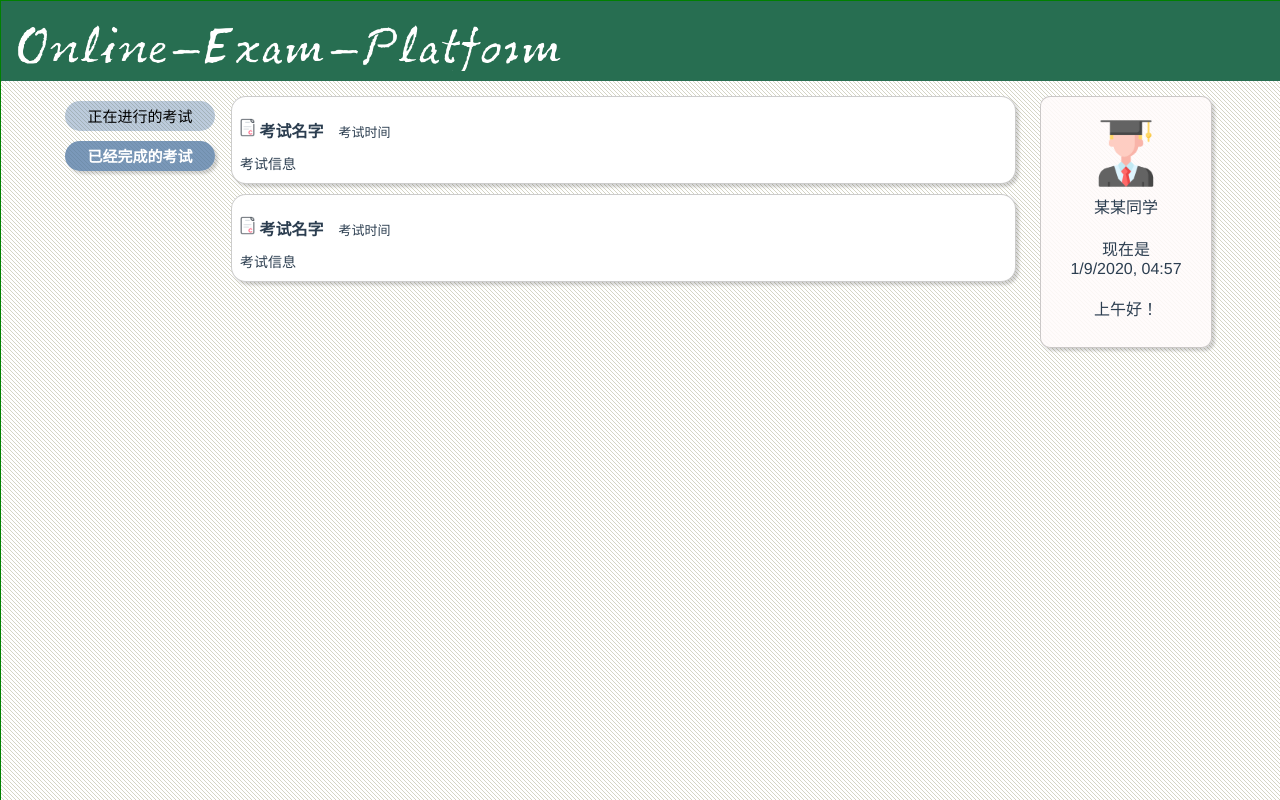
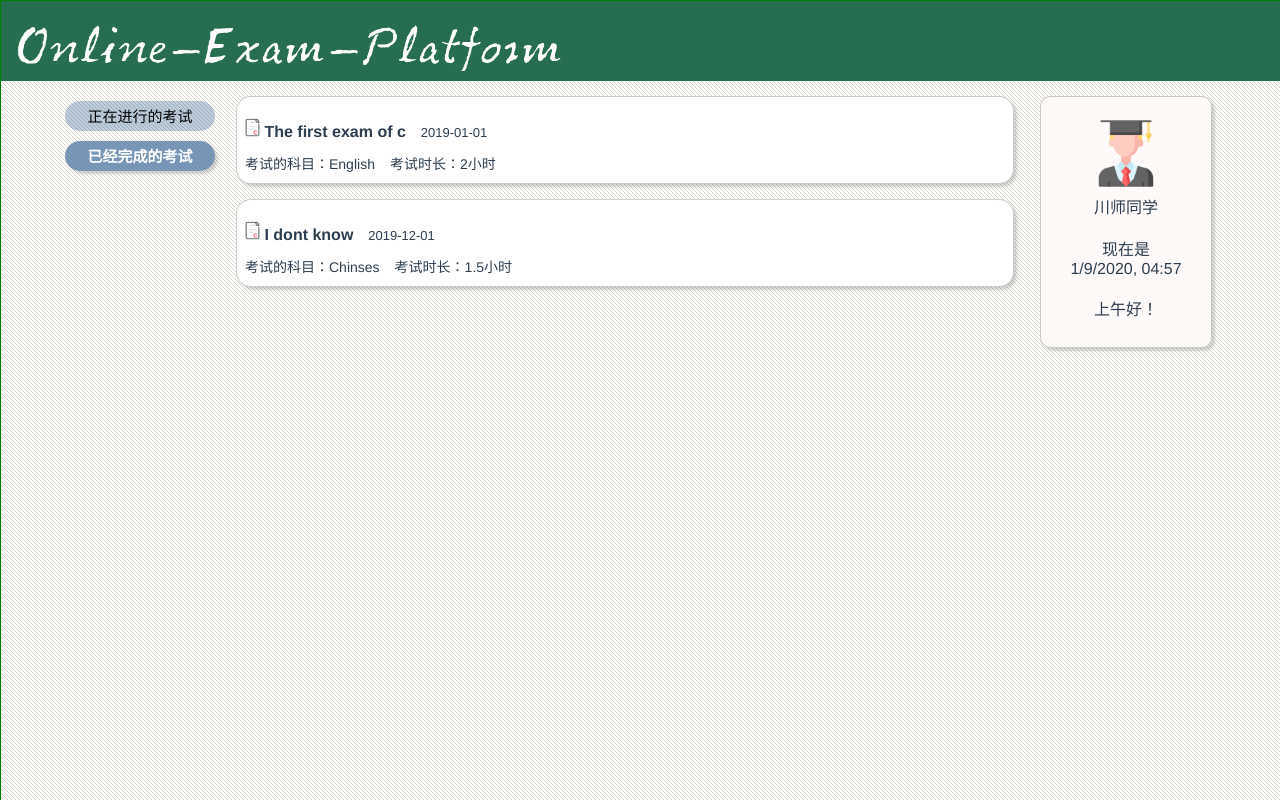
Before and after one commit to rpz-github-organization/Online-Exam-Platform-FE, a Vue app: page /index_stu in a window 1280 px wide. Built offline with nearby package versions, Linux system fonts and the light colour scheme.

Commit message:
normal update

```diff
--- a/src/store/index.js
+++ b/src/store/index.js
@@ -6,17 +6,24 @@
 export default new Vuex.Store({
   state: {
     uid: '',
+    examInfo: '',
   },
   // 改变state里面的值得方法
   mutations: {
     set_uid(state, uid) {
       state.uid = uid;
     },
+    set_examInfo(state, examInfo) {
+      state.examInfo = examInfo;
+    },
   },
   actions: {
     set_uid(set, uid) {
       set.commit('set_uid', uid);
     },
+    set_examInfo(set, examInfo) {
+      set.commit('set_examInfo', examInfo);
+    },
   },
   modules: {
   },
--- a/src/views/Index_stu.vue
+++ b/src/views/Index_stu.vue
@@ -47,11 +47,10 @@
 
   data() {
     return {
-      name: '某某',
-      greeting: '',
+      name: '川师',
+      greeting: '你好！',
       Seen: true,
       isActive: true,
-      // backgroundImage: "url(" + require("../assets/index_background_stu.gif") + ")
     };
   },
 
@@ -65,13 +64,31 @@
       this.Seen = false;
       this.isActive = false;
     },
+
+    async getStuExamInfo() {
+      try {
+        const res = await this.$axios.post('', {
+          uid: this.uid,
+        });
+        const info = res.data;
+        console.log(info);
+        if (info.code === 200) {
+          this.name = info.stu_name;
+          const exam = info.data;
+          const examInfo = JSON.stringify(exam);
+          console.log(res);
+          // 将考试信息上传到Vuex
+          this.$store.dispatch('set_examInfo', examInfo);
+        } else {
+          console.log('请求失败');
+        }
+      } catch (err) {
+        console.log(err);
+      }
+    },
   },
 
-  beforeCreate() {
-    // // 设置网页背景
-    // document
-    //   .querySelector('body')
-    //   .setAttribute('style', 'backgroundImage: src = "../assets/index_background_stu.gif"');
+  beforeMount() {
   },
 
   created() {
@@ -90,11 +107,11 @@
 </script>
 
 <style lang="less">
-    html,
-    body {
-      margin: 0;
-      padding: 0;
-    }
+html,
+body {
+  margin: 0;
+  padding: 0;
+}
 </style>
 
 <style scoped lang="less">
--- a/src/views/OnExam.vue
+++ b/src/views/OnExam.vue
@@ -1,26 +1,22 @@
 <template>
-  <div id="middle">
-    <!-- <button @click="copyExam">复制</button> -->
-    <div id="exam">
+<div>
+  <ul v-for="(exam,index) in exams" :key="index" id="middle">
+    <li id="exam">
       <div class="one">
         <div class="name">
           <img src="../assets/exam.png" alt="exam" />
-          {{ name }}
+          {{ exam.exam_name }}
         </div>
-        <div class="time">{{ time }}</div>
+        <div class="time">
+          {{ exam.begin_time }}
+        </div>
       </div>
-      <div class="two">{{ detail }}</div>
-    </div>
-        <div id="exam">
-      <div class="one">
-        <div class="name">
-          <img src="../assets/exam.png" alt="exam" />
-          {{name}}
-        </div>
-        <div class="time">{{ time }}</div>
+      <div class="two">
+       <div class="two_text" >考试的科目：{{ exam.course }}</div>
+       <div class="two_text" >考试时长：{{exam.last_time}}小时</div>
       </div>
-      <div class="two">{{ detail }}</div>
-    </div>
+    </li>
+  </ul>
   </div>
 </template>
 
@@ -30,39 +26,34 @@
 
   data() {
     return {
-      name: '考试名字',
-      time: '考试时间',
-      detail: '考试信息',
+      exams: [
+        {
+          exam_name: 'The first exam of c',
+          course: 'English',
+          begin_time: '2019-01-01',
+          last_time: '2',
+
+        }, {
+          exam_name: 'I dont know',
+          course: 'Chinses',
+          begin_time: '2019-12-01',
+          last_time: '1.5',
+        }],
+      // exam: '',
     };
   },
-  // 尝试复制exam节点
-  methods: {
-    copyExam() {
-      const middle = document.getElementById('middle');
-      const oldExam = document.getElementById('exam');
-      const newExam = oldExam.cloneNode(true);
-      middle.appendChild(newExam);
-    },
-    // 从后台拉数据 data
-    // async getInfo() {
-    //   try {
-    //     const res = await this.$axios.post(`${this.HOST}/getstu_infor`, {
-    //       uid: this.uid,
-    //     });
-    //     const info = res.data;
-    //     console.log(info);
-    //   } catch (err) {
-    //     console.log(err);
-    //   }
-    // },
-  },
+
+  // beforeMount() {
+  // this.exams = this.examInfo;
+  // },
 };
 </script>
 
 <style lang="less" scoped>
 #middle {
   margin: 15px 1px;
-  width: 100%;
+  width: auto;
+  padding-left: 5px;
   flex-direction: column;
 
   #exam {
@@ -96,8 +87,7 @@
       }
       .name:hover {
         font-size: 18px;
-        transition: all 0.8s ease;
-
+        transition: all 0.5s ease;
       }
 
       .time {
@@ -112,6 +102,12 @@
       margin-left: 5px;
       margin-top: 5px;
       margin-bottom: 0px;
+      display: flex;
+      flex-direction: row;
+
+      .two_text{
+        margin-right: 15px;
+      }
     }
   }
 }
--- a/src/views/PassExam.vue
+++ b/src/views/PassExam.vue
@@ -1,50 +1,44 @@
 <template>
-  <div id="middle">
+<div>
+  <ul v-for="(exam,index) in exams" :key="index" id="middle">
     <!-- <button @click="copyExam">复制</button> -->
-    <div id="exam">
+    <li id="exam">
       <div class="one">
         <div class="name">
           <img src="../assets/exam.png" alt="exam" />
-          {{name}}
+          {{ exam.exam_name }}
           <img id="check" src="../assets/yes.png" alt />
         </div>
-        <div class="time">{{time}}</div>
+        <div class="time">
+          {{ exam.begin_time }}
+        </div>
       </div>
-      <div class="two">{{detail}}</div>
-    </div>
-        <div id="exam">
-      <div class="one">
-        <div class="name">
-          <img src="../assets/exam.png" alt="exam" />
-          {{name}}
-          <img id="check" src="../assets/no.png" alt />
-        </div>
-        <div class="time">{{time}}</div>
-      </div>
-      <div class="two">{{detail}}</div>
-    </div>
+      <div class="two">{{ exam.exam_detail }}</div>
+    </li>
+  </ul>
   </div>
 </template>
 
 <script>
 export default {
-  name: 'Pass',
+  name: 'On',
 
   data() {
     return {
       name: '考试名字',
       time: '考试时间',
       detail: '考试信息',
+      exams: [
+        {
+          exam_name: 'the first exam of c',
+          begin_time: '2019-01-01',
+          exam_detail: 'nothing',
+        }, {
+          exam_name: 'I dont know',
+          begin_time: '2019-12-01',
+          exam_detail: 'nothingnothingnothing',
+        }],
     };
-  },
-  // 尝试复制exam节点
-  methods: {
-    copyExam() {
-      const middle = document.getElementById('middle');
-      const oldExam = document.getElementById('exam');
-      const newExam = oldExam.cloneNode(true);
-      middle.appendChild(newExam);
-    },
   },
 };
 </script>
@@ -52,7 +46,8 @@
 <style lang="less" scoped>
 #middle {
   margin: 15px 1px;
-  width: 100%;
+  width: auto;
+  padding-left: 5px;
   flex-direction: column;
 
   #exam {
@@ -87,7 +82,6 @@
       .name:hover {
         font-size: 18px;
         transition: all 0.8s ease;
-
       }
 
       .time {
--- a/vue.config.js
+++ b/vue.config.js
@@ -4,7 +4,7 @@
   devServer: {
     proxy: {
       '/api': {
-        target: 'http://121.36.18.182:10086',
+        target: 'http://121.36.18.182:10087',
         changeOrigin: true,
       },
     },
```
